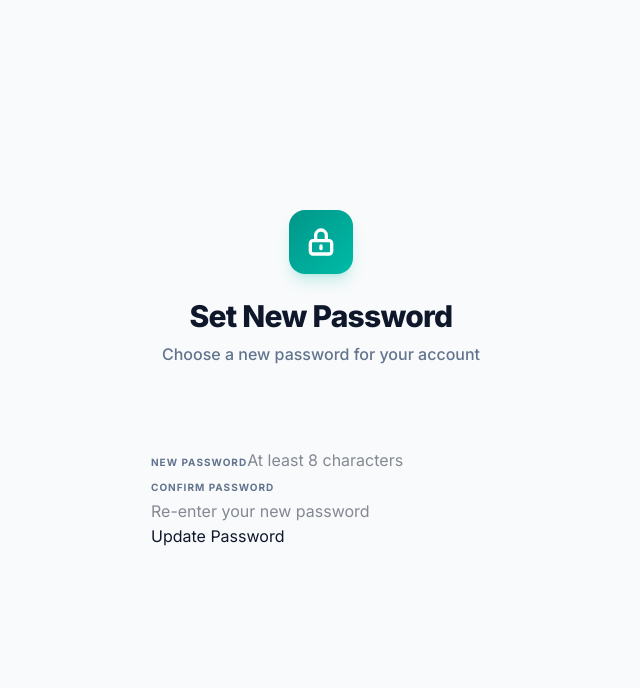
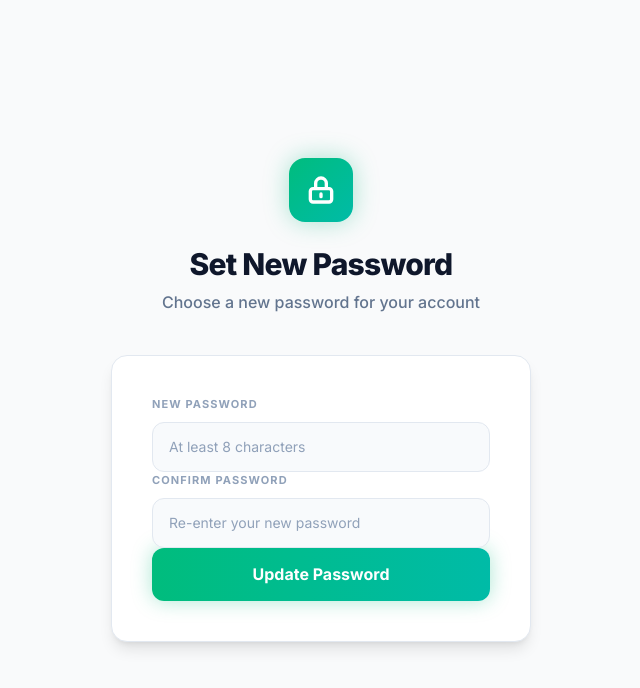
Before and after one commit to aadich1010/CPSP, a Next.js app in the folder fcps-simulator/: page /reset-password in a window 1280 px wide. Shown: the top 688 px of the page, without its empty margins (316-956 px from the left). Built offline with nearby package versions, Linux system fonts and the light colour scheme.

Commit message:
feat: apply light emerald theme to reset-password page

```diff
--- a/fcps-simulator/src/app/reset-password/page.tsx
+++ b/fcps-simulator/src/app/reset-password/page.tsx
@@ -29,10 +29,10 @@ export default function ResetPasswordPage() {
   }
 
   return (
-    <div className="min-h-screen gradient-bg flex items-center justify-center px-4 py-12 relative">
+    <div className="relative min-h-screen overflow-x-clip bg-[#F9FAFB] flex items-center justify-center px-4 py-16">
       <div className="w-full max-w-[420px] animate-fade-in relative z-10">
         <div className="text-center mb-10">
-          <div className="w-16 h-16 bg-gradient-to-br from-teal-600 to-teal-500 rounded-2xl flex items-center justify-center mx-auto mb-6 shadow-lg shadow-teal-500/20">
+          <div className="w-16 h-16 bg-gradient-to-br from-emerald-500 to-teal-500 rounded-2xl flex items-center justify-center mx-auto mb-6 shadow-[0_0_25px_rgba(16,185,129,0.35)]">
             <svg width="32" height="32" viewBox="0 0 24 24" fill="none" stroke="white" strokeWidth="2.5">
               <path strokeLinecap="round" strokeLinejoin="round" d="M12 15v2m-6 4h12a2 2 0 002-2v-6a2 2 0 00-2-2H6a2 2 0 00-2 2v6a2 2 0 002 2zm10-10V7a4 4 0 00-8 0v4h8z" />
             </svg>
@@ -41,15 +41,15 @@ export default function ResetPasswordPage() {
           <p className="text-slate-500 font-medium">Choose a new password for your account</p>
         </div>
 
-        <div className="glass p-8 md:p-10">
+        <div className="rounded-2xl border border-slate-200 bg-white p-8 shadow-lg md:p-10">
           {success ? (
-            <div className="bg-teal-50 border border-teal-200 rounded-xl p-4 text-teal-700 text-sm text-center">
+            <div className="rounded-xl border border-emerald-200 bg-emerald-50 p-4 text-sm text-emerald-700 text-center">
               {success} Redirecting to login...
             </div>
           ) : (
             <form onSubmit={handleSubmit} className="space-y-6">
               <div className="form-group mb-0">
-                <label className="label uppercase text-[10px] tracking-widest font-bold text-slate-500 mb-2" htmlFor="password">
+                <label className="mb-2 block text-[11px] font-bold uppercase tracking-widest text-slate-400" htmlFor="password">
                   New Password
                 </label>
                 <input
@@ -59,13 +59,13 @@ export default function ResetPasswordPage() {
                   required
                   minLength={8}
                   autoComplete="new-password"
-                  className="input focus:border-teal-500"
+                  className="w-full rounded-xl border border-slate-200 bg-slate-50 px-4 py-3.5 text-sm text-slate-800 placeholder-slate-400 outline-none transition-all focus:border-emerald-500 focus:bg-white focus:shadow-[0_0_0_3px_rgba(16,185,129,0.12)]"
                   placeholder="At least 8 characters"
                 />
               </div>
 
               <div className="form-group mb-0">
-                <label className="label uppercase text-[10px] tracking-widest font-bold text-slate-500 mb-2" htmlFor="confirmPassword">
+                <label className="mb-2 block text-[11px] font-bold uppercase tracking-widest text-slate-400" htmlFor="confirmPassword">
                   Confirm Password
                 </label>
                 <input
@@ -75,22 +75,22 @@ export default function ResetPasswordPage() {
                   required
                   minLength={8}
                   autoComplete="new-password"
-                  className="input focus:border-teal-500"
+                  className="w-full rounded-xl border border-slate-200 bg-slate-50 px-4 py-3.5 text-sm text-slate-800 placeholder-slate-400 outline-none transition-all focus:border-emerald-500 focus:bg-white focus:shadow-[0_0_0_3px_rgba(16,185,129,0.12)]"
                   placeholder="Re-enter your new password"
                 />
               </div>
 
               {error && (
-                <div className="bg-red-50 border border-red-200 rounded-xl p-4 text-red-600 text-sm flex items-center gap-3">
+                <div className="flex items-start gap-3 rounded-xl border border-red-200 bg-red-50 p-4 text-sm text-red-600">
                   <span className="text-lg">⚠️</span>
                   {error}
                 </div>
               )}
 
-              <button type="submit" disabled={loading} className="btn btn-primary btn-full btn-lg group">
+              <button type="submit" disabled={loading} className="flex w-full items-center justify-center gap-2 rounded-xl bg-gradient-to-r from-emerald-500 to-teal-500 py-3.5 font-bold text-white shadow-[0_0_20px_rgba(16,185,129,0.35)] transition-all hover:scale-[1.02] hover:shadow-[0_0_30px_rgba(16,185,129,0.55)] disabled:cursor-not-allowed disabled:opacity-60 disabled:hover:scale-100">
                 {loading ? (
                   <>
-                    <span className="spinner !w-4 !h-4" />
+                    <span className="inline-block h-4 w-4 animate-spin rounded-full border-2 border-white border-t-transparent" />
                     <span>Updating...</span>
                   </>
                 ) : (
```
